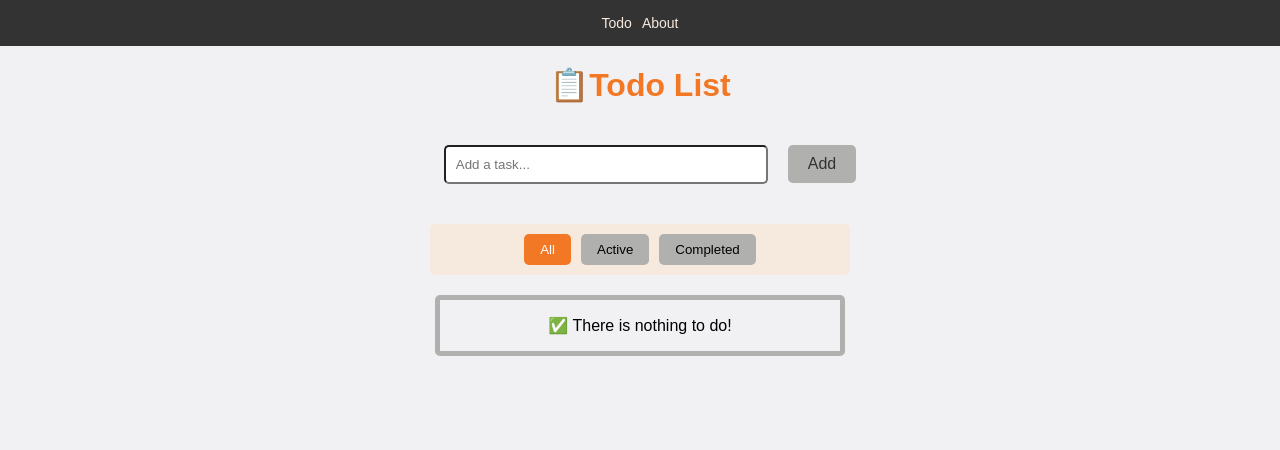
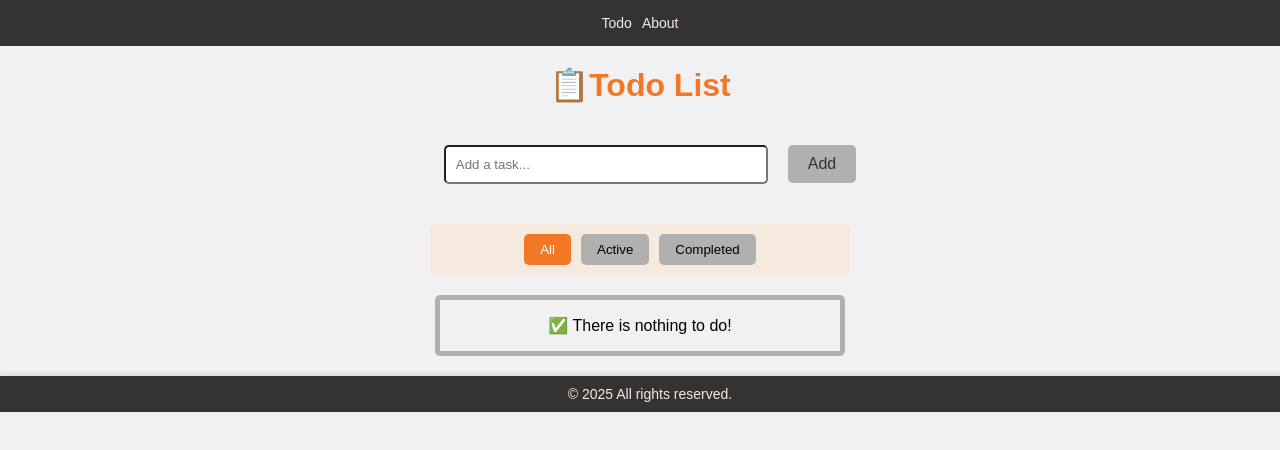
Before and after one commit to Atefe1986/todo-application, a React (Vite) app: page / in a window 1280 px wide. Shown: the top 450 px of the page. Built offline with nearby package versions, Linux system fonts and the light colour scheme.

Commit message:
Added a simple footer

```diff
--- a/src/App.jsx
+++ b/src/App.jsx
@@ -14,6 +14,10 @@ const App = () => {
         <Route path="/" element={<TodoPage />} />
         <Route path="/about" element={<AboutPage />} />
       </Routes>
+
+      <footer>
+        <p>© 2025 All rights reserved.</p>
+      </footer>
     </div>
   );
 };
--- a/src/styles.css
+++ b/src/styles.css
@@ -24,6 +24,23 @@ nav a {
     color: #f37826;
     transition: all 0.5s ease;
 }
+
+footer {
+  background-color: #333;
+  text-align: center;
+  padding: 10px;
+  margin-top: auto;
+  width: 100%;
+  box-shadow: 0 -2px 5px rgba(0, 0, 0, 0.1);
+}
+
+
+footer p {
+  margin: 0;
+  font-size: 14px;
+  color: #f6e9de;
+}
+
 h1 {
   color: #f37826;
   margin-top: 20px;
```
